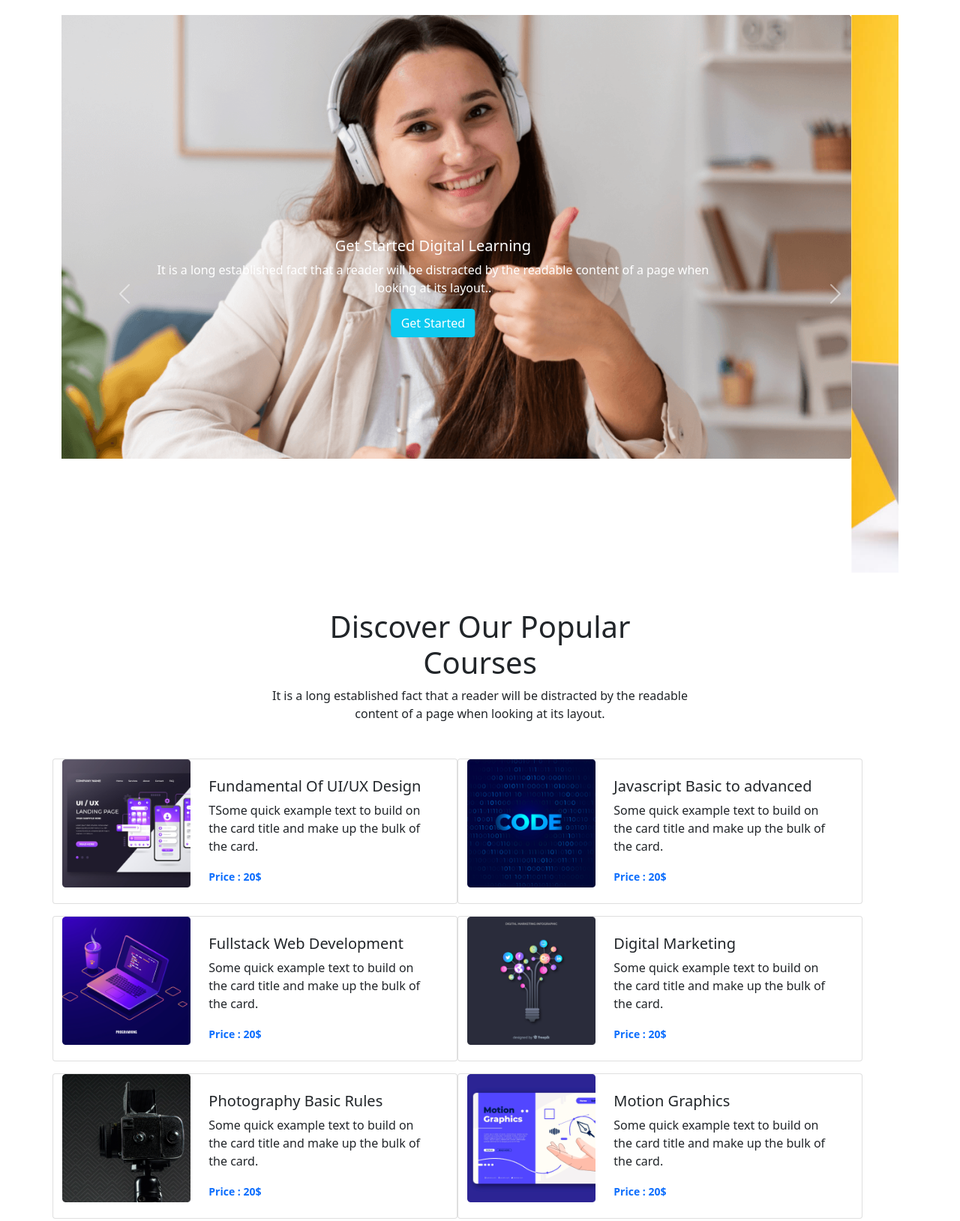
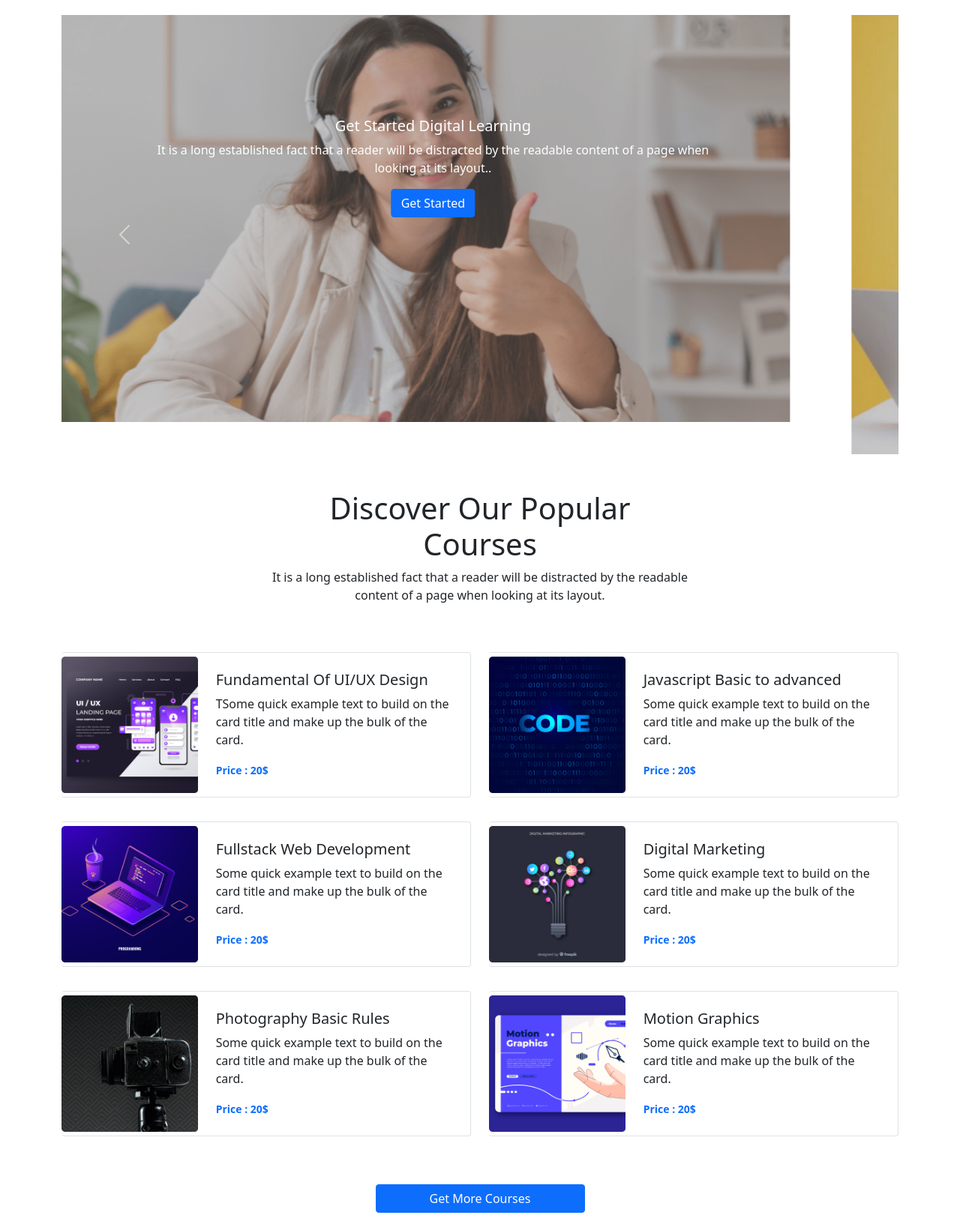
Before and after one commit to ASHRAFULEJAB/Tech-School, a plain HTML site: page index.html in a window 1280 px wide. Shown: the part 100-1729 px from the top of the page at 75% size. Drawn offline with nearby package versions, Linux system fonts and the light colour scheme.

Commit message:
header part update

```diff
--- a/index.html
+++ b/index.html
@@ -57,27 +57,27 @@
             </div>
             <div class="carousel-inner">
               <div class="carousel-item active">
-                <img class="img-fluid" src="images/cover/cover-1.png" class="d-block w-100" alt="...">
-                <div class="carousel-caption d-flex flex-column justify-content-center align-items-center h-50 d-md-block">
-                  <h5>Get Started Digital Learning</h5>
-                  <p>It is a long established fact that a reader will be distracted by the readable content of a page when looking at its layout..</p>
-                  <button class="btn btn-info text-white">Get Started</button>
+                <img class="img-fluid" src="images/cover/cover-7.png" class="d-block w-100" alt="...">
+                <div class="carousel-caption d-flex flex-column justify-content-center align-items-center h-75 d-md-block">
+                  <h5 class="text-white">Get Started Digital Learning</h5>
+                  <p class="text-white">It is a long established fact that a reader will be distracted by the readable content of a page when looking at its layout..</p>
+                  <button class="btn btn-primary text-white">Get Started</button>
                 </div>
               </div>
               <div class="carousel-item">
-                <img src="images/cover/cover-2.jpg" class="d-block w-100" alt="...">
-                <div class="carousel-caption d-flex flex-column justify-content-center align-items-center h-50 d-md-block">
-                  <h5>Get Started Digital Learning</h5>
-                  <p>It is a long established fact that a reader will be distracted by the readable content of a page when looking at its layout..</p>
-                  <button class="btn btn-info text-white">Get Started</button>
+                <img src="images/cover/cover-5.png" class="d-block w-100" alt="...">
+                <div class="carousel-caption d-flex flex-column justify-content-center align-items-center h-75 d-md-block">
+                  <h5 class="text-white">Get Started Digital Learning</h5>
+                  <p class="text-white">It is a long established fact that a reader will be distracted by the readable content of a page when looking at its layout..</p>
+                  <button class="btn btn-primary text-white">Get Started</button>
                 </div>
               </div>
               <div class="carousel-item">
-                <img src="images/cover/cover-3.jpg" class="d-block w-100" alt="...">
-                <div class="carousel-caption d-flex flex-column justify-content-center align-items-center h-50 d-md-block">
-                  <h5>Get Started Digital Learning</h5>
-                  <p>It is a long established fact that a reader will be distracted by the readable content of a page when looking at its layout..</p>
-                  <button class="btn btn-info text-white">Get Started</button>
+                <img src="images/cover/cover-6.png" class="d-block w-100" alt="...">
+                <div class="carousel-caption d-flex flex-column justify-content-center align-items-center h-75 d-md-block">
+                  <h5 class="text-white">Get Started Digital Learning</h5>
+                  <p class="text-white">It is a long established fact that a reader will be distracted by the readable content of a page when looking at its layout..</p>
+                  <button class="btn btn-primary text-white">Get Started</button>
                 </div>
               </div>
             </div>
@@ -103,11 +103,11 @@
         </div>
 
         <section class="mt-5">
-          <div class=" me-5 row  row-cols-lg-2 row-cols-md-1 row-cols-sm-1 ">
+          <div class="row  row-cols-lg-2 row-cols-md-1 row-cols-sm-1 my-5">
 
-              <div class="card mb-3" style="max-width: 540px;">
-                <div class="row g-0">
-                  <div class="col-md-4">
+              <div class="my-3">
+                <div class="row g-0 border border-start-0 rounded">
+                  <div class="col-md-4 d-flex align-items-center  ps-0">
                     <img  src="images/course/course-1.png" class="img-fluid rounded-start" alt="...">
                   </div>
                   <div class="col-md-8 ">
@@ -119,9 +119,9 @@
                   </div>
                 </div>
               </div>
-              <div class="card mb-3" style="max-width: 540px;">
-                <div class="row g-0">
-                  <div class="col-md-4">
+              <div class="my-3">
+                <div class="row g-0 border border-start-0 rounded">
+                  <div class="col-md-4 d-flex align-items-center  ps-0">
                     <img src="images/course/course-2.png" class="img-fluid rounded-start" alt="...">
                   </div>
                   <div class="col-md-8 ">
@@ -133,9 +133,9 @@
                   </div>
                 </div>
               </div>
-              <div class="card mb-3" style="max-width: 540px;">
-                <div class="row g-0">
-                  <div class="col-md-4">
+              <div class="my-3">
+                <div class="row g-0 border border-start-0 rounded">
+                  <div class="col-md-4 d-flex align-items-center  ps-0">
                     <img src="images/course/course-3.png" class="img-fluid rounded-start" alt="...">
                   </div>
                   <div class="col-md-8 ">
@@ -147,9 +147,9 @@
                   </div>
                 </div>
               </div>
-              <div class="card mb-3" style="max-width: 540px;">
-                <div class="row g-0">
-                  <div class="col-md-4">
+              <div class="my-3">
+                <div class="row g-0 border border-start-0 rounded">
+                  <div class="col-md-4 d-flex align-items-center  ps-0">
                     <img src="images/course/course-4.png" class="img-fluid rounded-start" alt="...">
                   </div>
                   <div class="col-md-8 ">
@@ -161,9 +161,9 @@
                   </div>
                 </div>
               </div>
-              <div class="card mb-3" style="max-width: 540px;">
-                <div class="row g-0">
-                  <div class="col-md-4">
+              <div class="my-3">
+                <div class="row g-0 border border-start-0 rounded">
+                  <div class="col-md-4 d-flex align-items-center  ps-0">
                     <img src="images/course/course-5.png" class="img-fluid rounded-start" alt="...">
                   </div>
                   <div class="col-md-8 ">
@@ -175,9 +175,9 @@
                   </div>
                 </div>
               </div>
-              <div class="card mb-3" style="max-width: 540px;">
-                <div class="row g-0">
-                  <div class="col-md-4">
+              <div class="my-3">
+                <div class="row g-0 border border-start-0 rounded">
+                  <div class="col-md-4 d-flex align-items-center  ps-0">
                     <img src="images/course/course-6.png" class="img-fluid rounded-start" alt="...">
                   </div>
                   <div class="col-md-8 ">
```
Also changed, not shown: images/cover/cover-5.png (added), images/cover/cover-6.png (added), images/cover/cover-7.png (added).
